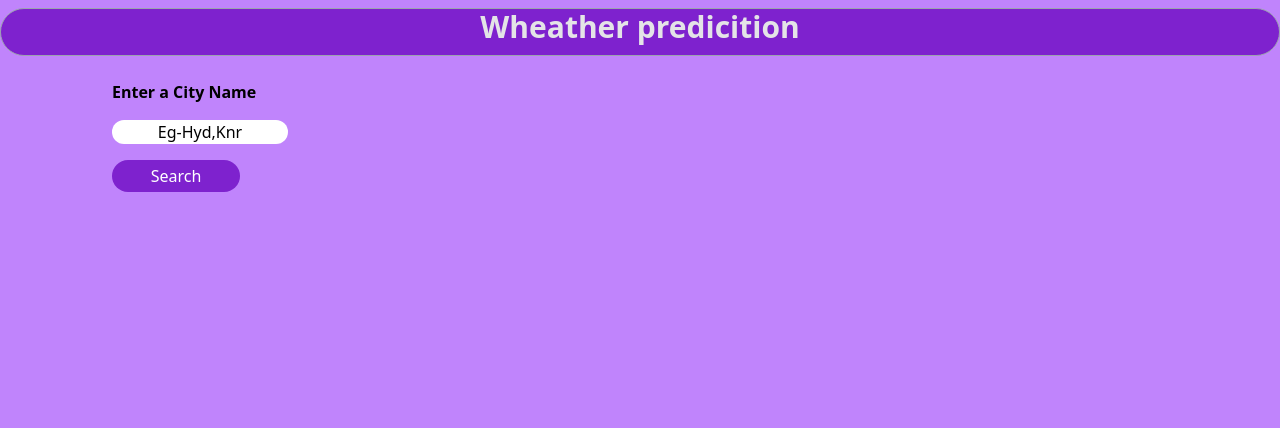
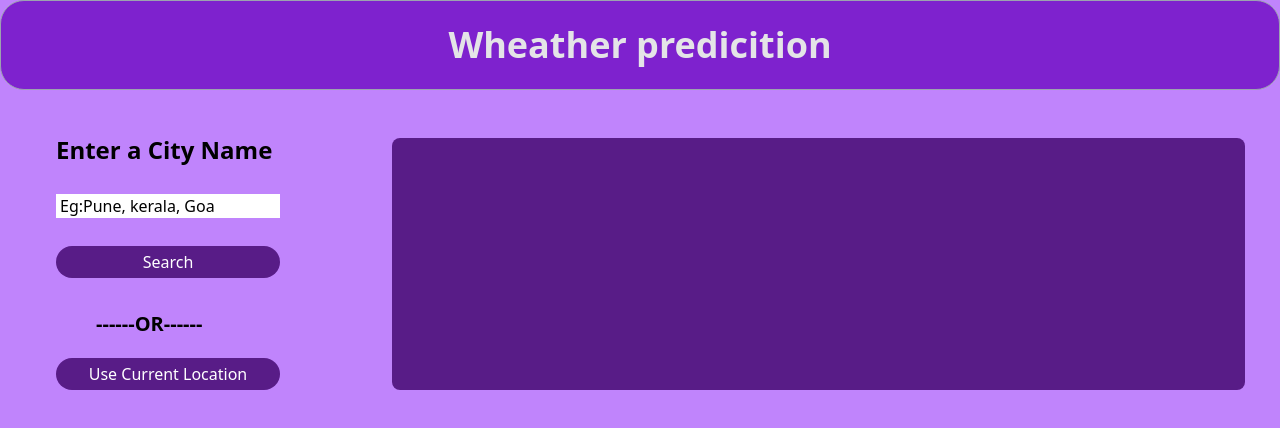
Before and after one commit to MamidalaMadhumitha/whether-assignment, a website: page src/index.html in a window 1280 px wide. Drawn offline with Linux system fonts and the light colour scheme.

Commit message:
styling webapage

```diff
--- a/src/index.html
+++ b/src/index.html
@@ -8,18 +8,27 @@
 </head>
 <body class="  bg-purple-400">
    <div>
-    <h1 class="w-screen h-12 bg-purple-700 border border-gray-400 rounded-3xl   mt-2 py-6 font-bold text-3xl text-center  text-zinc-200">Wheather predicition</h1>
+    <h1 class="w-screen h-12.3 bg-purple-700 border border-gray-400 rounded-3xl    py-6 font-bold text-4xl text-center  text-zinc-200">Wheather predicition</h1>
    </div>
-   <div>
-    <h2 class="mt-6 ml-28 font-bold">Enter a City Name</h2>
-    <input class="ml-28 mt-4 border-gray-950 rounded-2xl text-center w-44" type="text" id=" Any city" name="any city" value="Eg-Hyd,Knr" >
-    <label for="Any city"></label><br>
-    <button class="bg-purple-700 hover:bg-purple-900 text-white py-1 px-5 ml-28 mt-4 w-32 rounded-2xl">
-        Search
-    </button>
+    <section class="flex">
+        <div>
+            <h2 class="mt-11 ml-14  text-2xl font-bold">Enter a City Name</h2>
+            <input class="ml-14 mt-7 border-solid px-1 border-black w-56" type="text" id=" Any city" name="any city" value="Eg:Pune, kerala, Goa" >
+            <label for="Any city"></label><br>
+            <button class="bg-purple-900 text-center text-white py-1 px-5 ml-14 mt-7 w-56 rounded-2xl">
+                Search
+            </button>
+            <div class="decoration-black  ml-24 font-semibold mt-8 text-xl text-black border-black">------OR------</div>
+            <button class="bg-purple-900 text-center text-white  p-4  py-1 px-5 ml-14 mt-5 w-56 rounded-2xl">
+                Use Current Location
+            </button>
+        </div>
+        <div class="box px-3 py-16 w-2/3 mt-12 ml-28 rounded-t-lg rounded-b-lg bg-purple-900 "></div>
+    </section>
 
 
-   </div>
+
+
 
 
 
```
Also changed, not shown: src/output.css.
